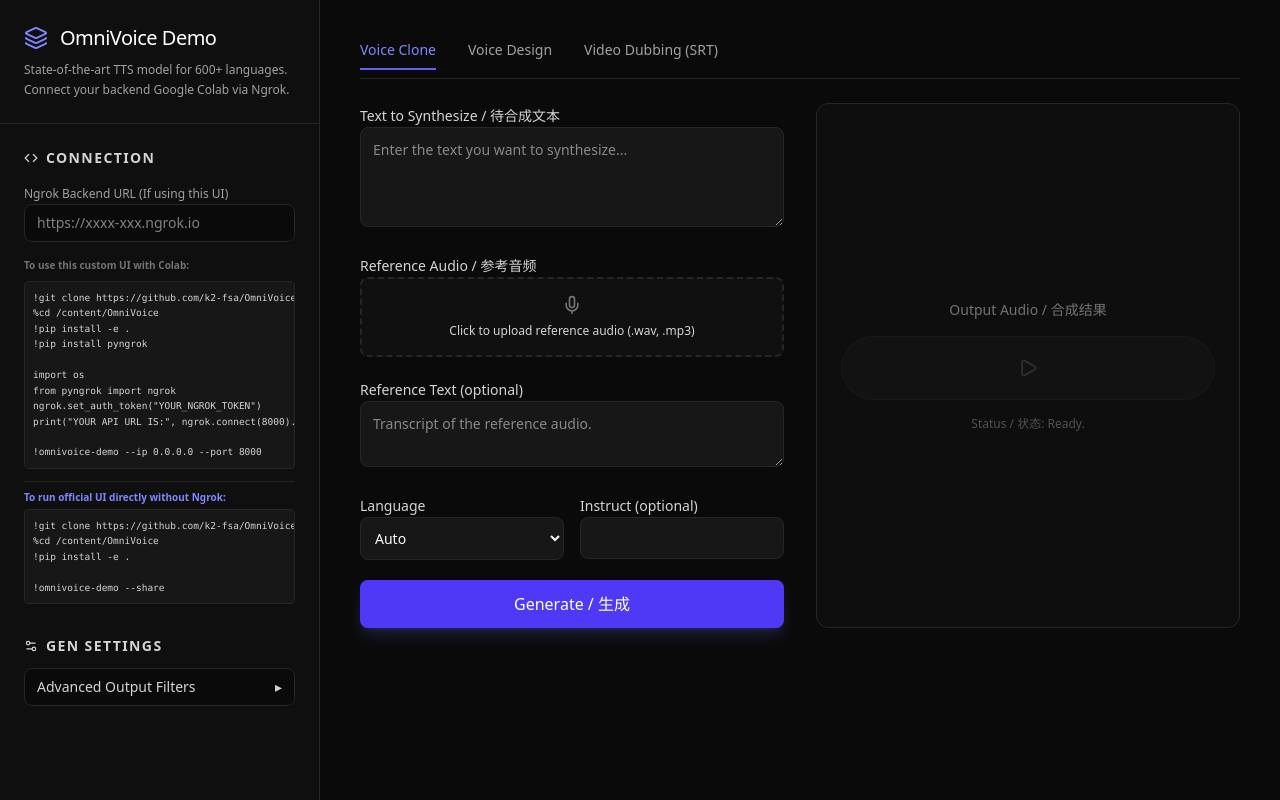
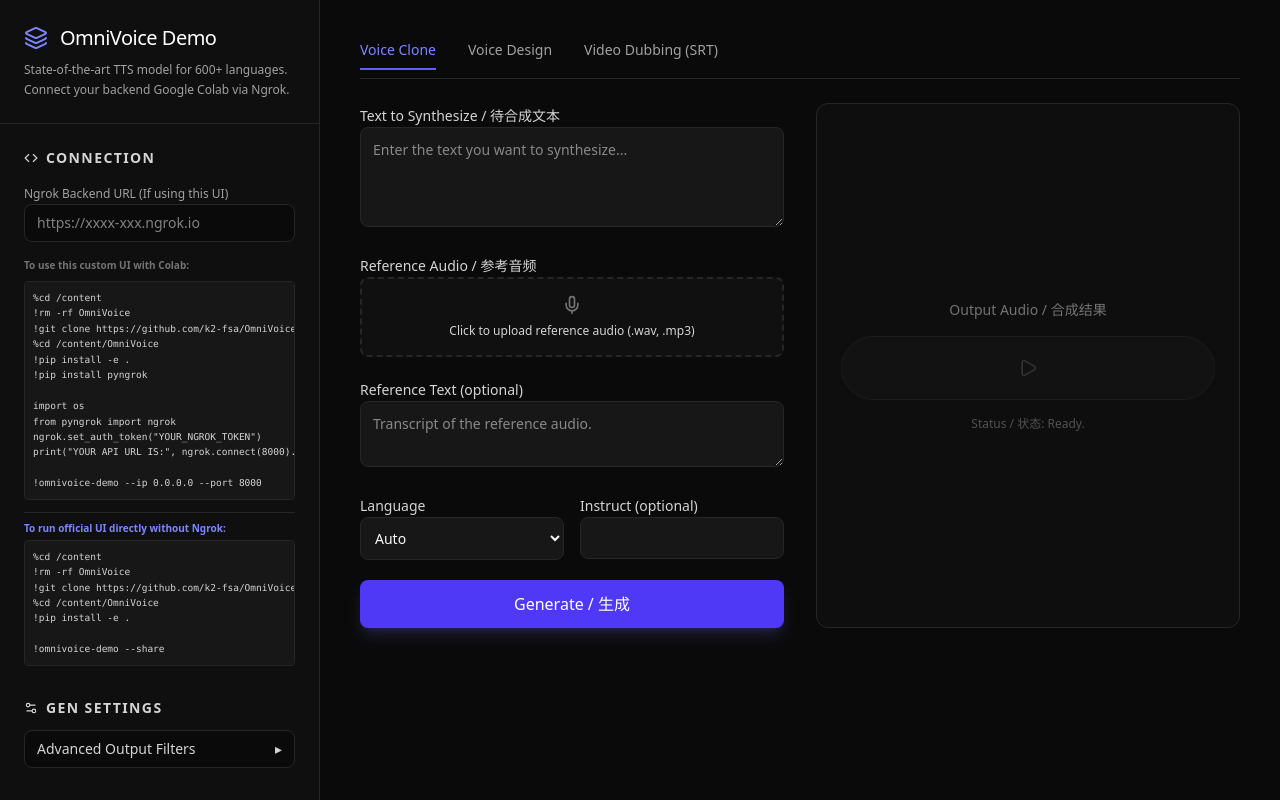
Before and after one commit to Praveen230389/OmniVoice, a React (Vite) app: page / in a window 1280 px wide. Built offline with nearby package versions, Linux system fonts and the light colour scheme.

Commit message:
Update App.tsx

```diff
--- a/src/App.tsx
+++ b/src/App.tsx
@@ -211,7 +211,9 @@
               <div className="text-[10px] text-neutral-500 space-y-2 mt-2">
                 <p><strong>To use this custom UI with Colab:</strong></p>
                 <pre className="bg-neutral-900 border border-neutral-800 p-2 rounded text-[9.5px] mt-1 overflow-x-auto text-neutral-300 select-all font-mono leading-relaxed">
-{`!git clone https://github.com/k2-fsa/OmniVoice.git
+{`%cd /content
+!rm -rf OmniVoice
+!git clone https://github.com/k2-fsa/OmniVoice.git
 %cd /content/OmniVoice
 !pip install -e .
 !pip install pyngrok
@@ -226,7 +228,9 @@
 
                 <p className="mt-3 text-indigo-400 border-t border-neutral-800 pt-2 mb-1"><strong>To run official UI directly without Ngrok:</strong></p>
                 <pre className="bg-neutral-900 border border-neutral-800 p-2 rounded text-[9.5px] overflow-x-auto text-neutral-300 select-all font-mono leading-relaxed">
-{`!git clone https://github.com/k2-fsa/OmniVoice.git
+{`%cd /content
+!rm -rf OmniVoice
+!git clone https://github.com/k2-fsa/OmniVoice.git
 %cd /content/OmniVoice
 !pip install -e .
 
```
